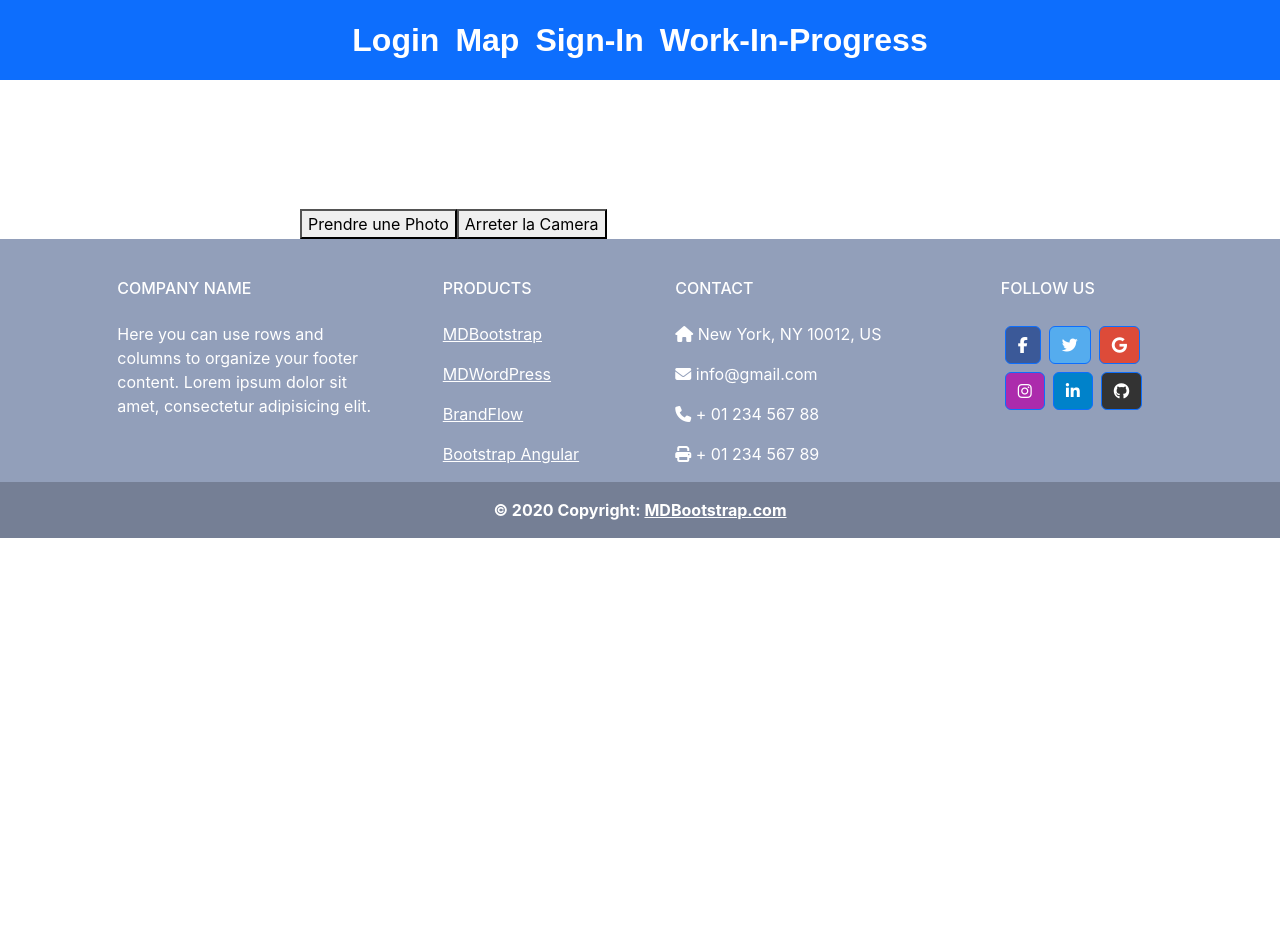
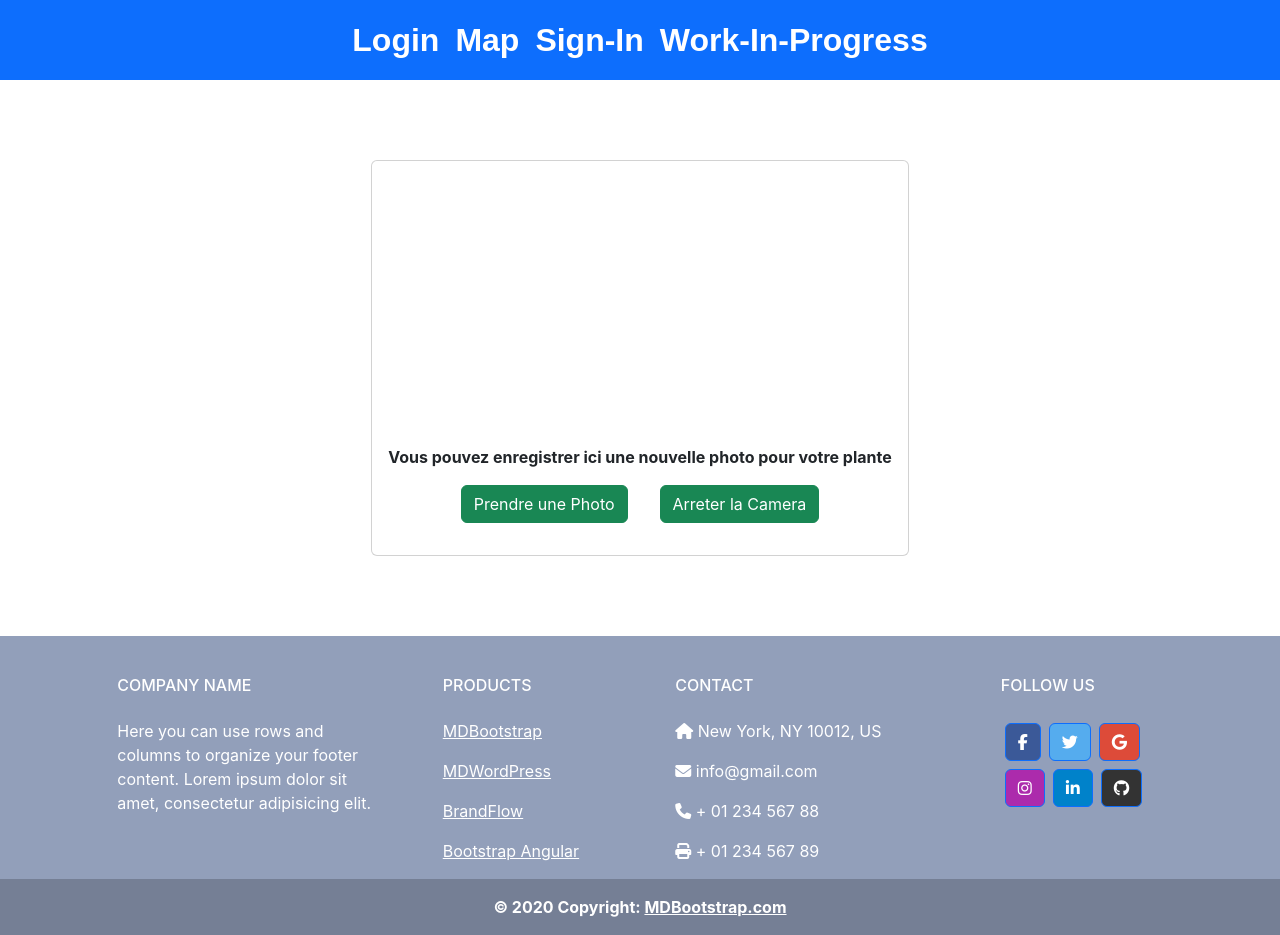
Before and after one commit to JRedxs/MSPR-BDD-B3, a React (Create React App) app in the folder MSPR-BDD-B3-WebApp/front/: page /DevGa in a window 1280 px wide. Both pictures are taken after a click on the button "Lancer la Camera". Before the commit the page ends 800 px from the top, so only its background shows below. Built offline with nearby package versions, Linux system fonts and the light colour scheme; no server answers.

Commit message:
mise en page interface pour enregistrer une nouvelle photo

```diff
--- a/MSPR-BDD-B3-WebApp/front/src/components/RegisterPhoto.js
+++ b/MSPR-BDD-B3-WebApp/front/src/components/RegisterPhoto.js
@@ -1,4 +1,7 @@
 import React, { useState, useRef } from 'react';
+import logo from '../assets/images/logo.png'
+
+
 
 const RegisterPhoto = () => {
   const [isCameraActive, setIsCameraActive] = useState(false);
@@ -44,29 +47,53 @@ const RegisterPhoto = () => {
     <div>
       {
         isCameraActive && (
-          <>
-            <video ref={videoRef} autoPlay />
-            <button onClick={handleTakePhoto}>Prendre une Photo</button>
-            <button onClick={handleStopCamera}>Arreter la Camera</button>
-          </>
+          <div className="d-flex justify-content-center margin-login-card" style={{margin:"5em"}}>
+            <div className="card">
+              <video ref={videoRef} autoPlay />
+              <div className="card-body">
+                <div className="d-flex justify-content-center align-items-center">
+                  <b><p className="card-text">Vous pouvez enregistrer ici une nouvelle photo pour votre plante</p></b>
+                </div>
+                <div className="d-flex justify-content-center align-items-center">
+                  <button className='btn btn-success' style={{margin:"1em"}} onClick={handleTakePhoto}>Prendre une Photo</button>
+                  <button className='btn btn-success' style={{margin:"1em"}} onClick={handleStopCamera}>Arreter la Camera</button>
+                </div>
+              </div>
+            </div>
+          </div>
         )
       }
       {
         !isCameraActive && !imageSrc && (
-          <button onClick={handleStartCamera}>Lancer la Camera</button>
+          <div className="d-flex justify-content-center align-items-center" style={{margin:"5em"}}>
+            <div className="card  d-flex justify-content-center align-items-center">
+            <img src={logo} class="card-img-top" alt="logo"/>
+              <div className="card-body ">
+                <b><p className="card-text">Vous pouvez enregistrer ici une nouvelle photo pour votre plante</p></b>
+              </div>
+                <div className="d-flex justify-content-center">
+                  <button className='btn btn-success' style={{margin:"2em"}} onClick={handleStartCamera}>Lancer la Camera</button>
+                </div>
+              </div>
+            </div>
         )
       }
       {
         imageSrc && (
-          <>
-            <img src={imageSrc} />
-            <button onClick={handleUploadPhoto}>Enregister la Photo</button>
-            <button onClick={handleTakeNewPhoto}>Prendre une nouvelle Photo</button>
-          </>
+          <div className="d-flex justify-content-center align-items-center"  >
+            <div className="card" style={{margin:"5em"}}>
+              <img src={imageSrc} alt="" />
+              <div className="card-body">
+                <div className="d-flex justify-content-center align-items-center">
+                  <button onClick={handleUploadPhoto}>Enregister la Photo</button>
+                  <button onClick={handleTakeNewPhoto}>Prendre une nouvelle Photo</button>
+                </div>
+              </div>
+            </div>
+          </div>
         )
       }
     </div>
   );
 };
-
 export default RegisterPhoto;
```
